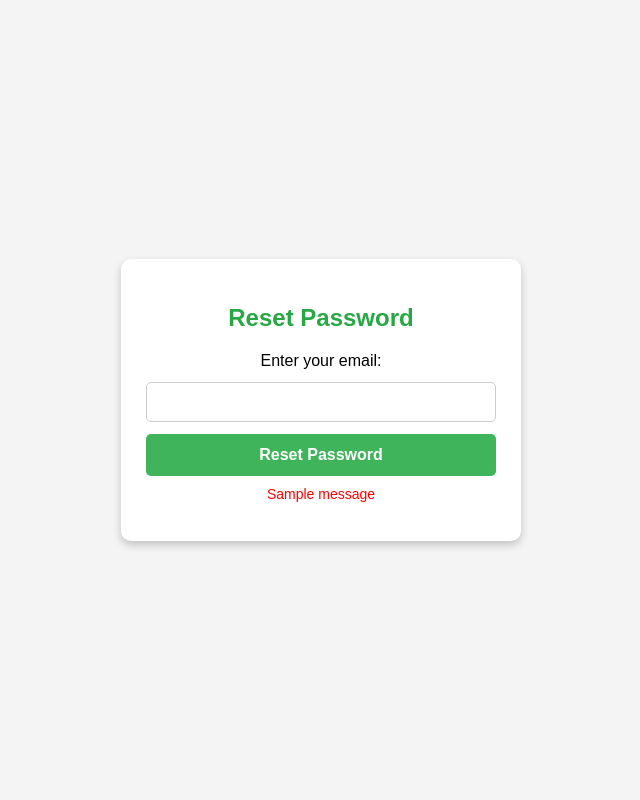
After one commit to prakriti-khadka11/expense_tracker_web, a Django app: page /reset-password/ in a window 1280 px wide. The commit adds this page. Shown: the whole page, without its empty margins (319-959 px from the left). Run offline with Django 5.2, Linux system fonts and the light colour scheme; one stand-in notice (Sample message) is shown.

Commit message:
Implemented password reset feature.Please make sure to generate 16 characters google app password and add itto settings.py before running the code.

```diff
--- a/myapps/urls.py
+++ b/myapps/urls.py
@@ -34,4 +34,6 @@ urlpatterns = [
     path('index/', views.index, name='index'),
     path('admin-dashboard/', views.admin_dashboard, name='admin_dashboard'),
     path('admin-login/', views.admin_login, name='admin_login'),
+    path('reset-password/', views.request_password_reset, name='reset-password'),
+    path('reset-password-/<uidb64>/<token>/', views.reset_password_confirm, name='reset_password_confirm'),
 ]
--- a/myapps/views.py
+++ b/myapps/views.py
@@ -10,10 +10,18 @@ import json
 from django.contrib.auth.decorators import login_required
 from django.contrib.auth.models import User
 from django.contrib import messages
+from .forms import UserRegisterForm
 from django.contrib.auth.forms import UserCreationForm
+from django.core.mail import EmailMessage, send_mail
+from django.contrib.sites.shortcuts import get_current_site
 
+from django.utils.encoding import force_bytes, DjangoUnicodeDecodeError
+from django.utils.http import urlsafe_base64_decode, urlsafe_base64_encode
+from django.template.loader import render_to_string
+from django.urls import reverse
+from django.contrib import auth
+from .utils import account_activation_token
 
-from .forms import UserRegisterForm
 def register(request):
     if request.method == 'POST':
         form = UserRegisterForm(request.POST)
@@ -25,16 +33,13 @@ def register(request):
             messages.error(request, 'Registration failed. Please correct the errors below.', extra_tags='danger')
     else:
         form = UserRegisterForm()
-
     return render(request, 'register.html', {'form': form})
-
 
 def user_login(request):
     if request.method == 'POST':
         username = request.POST.get('username')
         password = request.POST.get('password')
         user = authenticate(request, username=username, password=password)
-
         if user is not None:
             login(request, user)
             return redirect('index')
@@ -51,25 +56,82 @@ def admin_login(request):
         username = request.POST.get("username")
         password = request.POST.get("password")
         user = authenticate(request, username=username, password=password)
-
         if user is not None and user.is_superuser:
             login(request, user)
             return redirect("admin_dashboard")
         else:
             return render(request, "admin_login.html", {"error": "Invalid credentials or not an admin."})
-
     return render(request, "admin_login.html")
 
-# Function to check if user is a superuser
 def is_superuser(user):
     return user.is_authenticated and user.is_superuser
 
-
-@user_passes_test(is_superuser, login_url='admin_login')  # Restrict non-superusers
+@user_passes_test(is_superuser, login_url='admin_login')
 def admin_dashboard(request):
     users = User.objects.all()
     context = {
          'users': users,
     }
+    return render(request, 'admin_dashboard.html', context)
 
-    return render(request, 'admin_dashboard.html', context)
+def request_password_reset(request):
+    if request.method == "POST":
+        email = request.POST.get("email")
+        user = User.objects.filter(email=email).first()
+        if user:
+            current_site = get_current_site(request)
+            email_body = {
+                'user': user,
+                'domain': current_site.domain,
+                'uid': urlsafe_base64_encode(force_bytes(user.pk)),
+                'token': account_activation_token.make_token(user),
+            }
+            link = reverse('reset_password_confirm', kwargs={
+                           'uidb64': email_body['uid'], 'token': email_body['token']})
+            reset_url = 'http://'+current_site.domain+link
+            email_subject = 'Reset Your Password'
+            email_message = EmailMessage(
+                email_subject,
+                'Hi '+user.username+', Click the link below to reset your password of your Expense Tracker Website: \n'+reset_url,
+                'noreply@yourdomain.com',
+                [email],
+            )
+            email_message.send(fail_silently=False)
+            messages.success(request, "A password reset link has been sent to your email.")
+            return redirect("login")
+        else:
+            messages.error(request, "No account found with this email.")
+    return render(request, "reset-password.html")
+
+
+def reset_password_confirm(request, uidb64, token):
+    try:
+        uid = urlsafe_base64_decode(uidb64).decode()
+        user = User.objects.get(pk=uid)
+        if account_activation_token.check_token(user, token):
+            if request.method == 'POST':
+                new_password = request.POST.get('password')
+                confirm_password = request.POST.get('confirm_password')
+
+                # Check if passwords match
+                if new_password != confirm_password:
+                    messages.error(request, "The passwords do not match. Please try again.")
+                    return render(request, 'reset-password-confirm.html', {'validlink': True})
+
+                # Check password length
+                if len(new_password) < 8:
+                    messages.error(request, "Password must be at least 8 characters long.")
+                    return render(request, 'reset-password-confirm.html', {'validlink': True})
+
+                user.set_password(new_password)
+                user.save()
+                messages.success(request, "Your password has been reset successfully. You can now log in.")
+                return redirect('login')
+
+            return render(request, 'reset-password-confirm.html', {'validlink': True})
+        else:
+            messages.error(request, "The password reset link is invalid.")
+            return redirect('login')
+    except (TypeError, ValueError, OverflowError, User.DoesNotExist, DjangoUnicodeDecodeError):
+        messages.error(request, "The password reset link is invalid.")
+        return redirect('login')
--- /dev/null
+++ b/static/css/style.css
@@ -0,0 +1,69 @@
+/* General body styling */
+body {
+    font-family: Arial, sans-serif;
+    background-color: #f4f4f4;
+    display: flex;
+    justify-content: center;
+    align-items: center;
+    height: 100vh;
+    margin: 0;
+}
+
+/* Centered container */
+.container {
+    background: white;
+    padding: 25px;
+    border-radius: 10px;
+
+    box-shadow: 0 4px 8px rgba(0, 0, 0, 0.2);
+    text-align: center;
+    width: 350px;
+}
+
+/* Title styling */
+h2 {
+    color: #28a745;
+    margin-bottom: 20px;
+}
+
+/* Form styling */
+form {
+    display: flex;
+    justify-content: center;
+    flex-direction: column;
+    gap: 12px;
+}
+
+/* Input field */
+input {
+    padding: 10px;
+    border: 1px solid #ccc;
+    border-radius: 5px;
+    font-size: 16px;
+    box-sizing: border-box;
+    width: 100%;
+}
+
+/* Submit button */
+button {
+    background-color: #3fb45b;
+    color: white;
+    border: none;
+    padding: 12px;
+    border-radius: 5px;
+    cursor: pointer;
+    font-size: 16px;
+    font-weight: bold;
+    transition: background 0.3s;
+}
+
+button:hover {
+    background-color: #103f1a;
+}
+
+/* Error or success messages */
+.message {
+    color: red;
+    font-size: 14px;
+    margin-top: 10px;
+}
--- a/templates/login.html
+++ b/templates/login.html
@@ -165,7 +165,8 @@
                         </div>
 
                         <div class="d-flex justify-content-between align-items-center">
-                            <a href="#!" class="text-success">Forgot password?</a>
+                            <a href="{% url 'reset-password' %}" class="text-success">Forgot password? Reset it</a>
+
                         </div>
 
                         <div class="text-center mt-4">
--- a/templates/register.html
+++ b/templates/register.html
@@ -116,6 +116,7 @@
             text-align: center;
             padding: 10px 0;
             font-size: 14px;
+
         }
     </style>
 </head>
@@ -191,7 +192,9 @@
         </form>
 
         <p class="text-center mt-3">Already have an account? <a href="{% url 'login' %}">Login here</a></p>
-    </div>
+
+
+
 
     <footer>
         <div>Copyright © 2024. All rights reserved.</div>
--- /dev/null
+++ b/templates/reset-password.html
@@ -0,0 +1,27 @@
+<!DOCTYPE html>
+<html lang="en">
+<head>
+    {% load static %}
+    <meta charset="UTF-8">
+    <meta name="viewport" content="width=device-width, initial-scale=1.0">
+    <title>Reset Password</title>
+    <link rel="stylesheet" href="{% static 'css/style.css' %}">
+</head>
+<body>
+    <div class="container">
+        <h2>Reset Password</h2>
+        <form method="POST">
+            {% csrf_token %}
+            <label for="email">Enter your email:</label>
+            <input type="email" name="email" required>
+            <button type="submit">Reset Password</button>
+        </form>
+
+        {% if messages %}
+            {% for message in messages %}
+                <p class="message">{{ message }}</p>
+            {% endfor %}
+        {% endif %}
+    </div>
+</body>
+</html>
```
Also changed, not shown: myapps/utils.py (added, +11 -0 lines), myprojects/settings.py (+9 -1 lines), templates/reset-password-confirm.html (added, +123 -0 lines), db.sqlite3.
